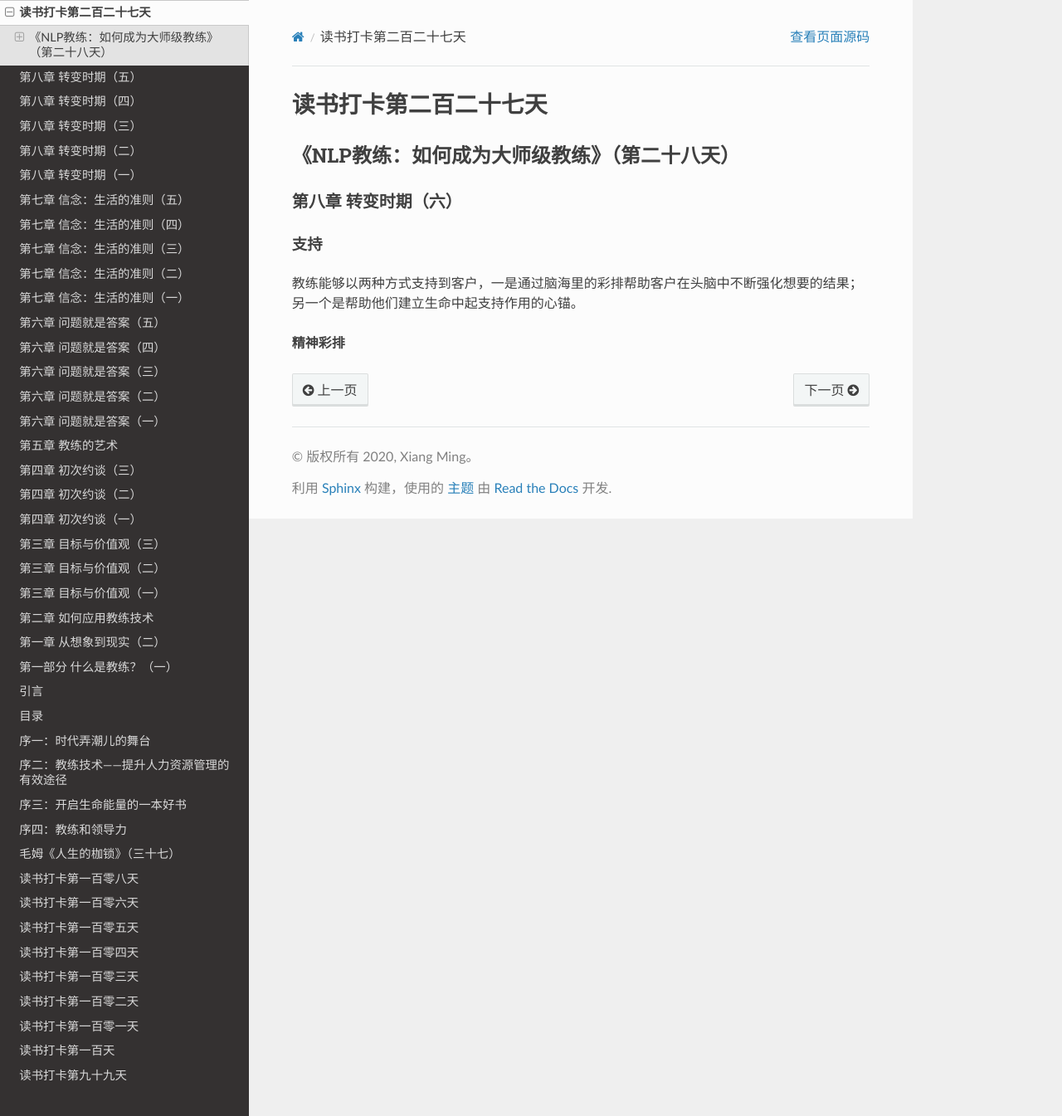
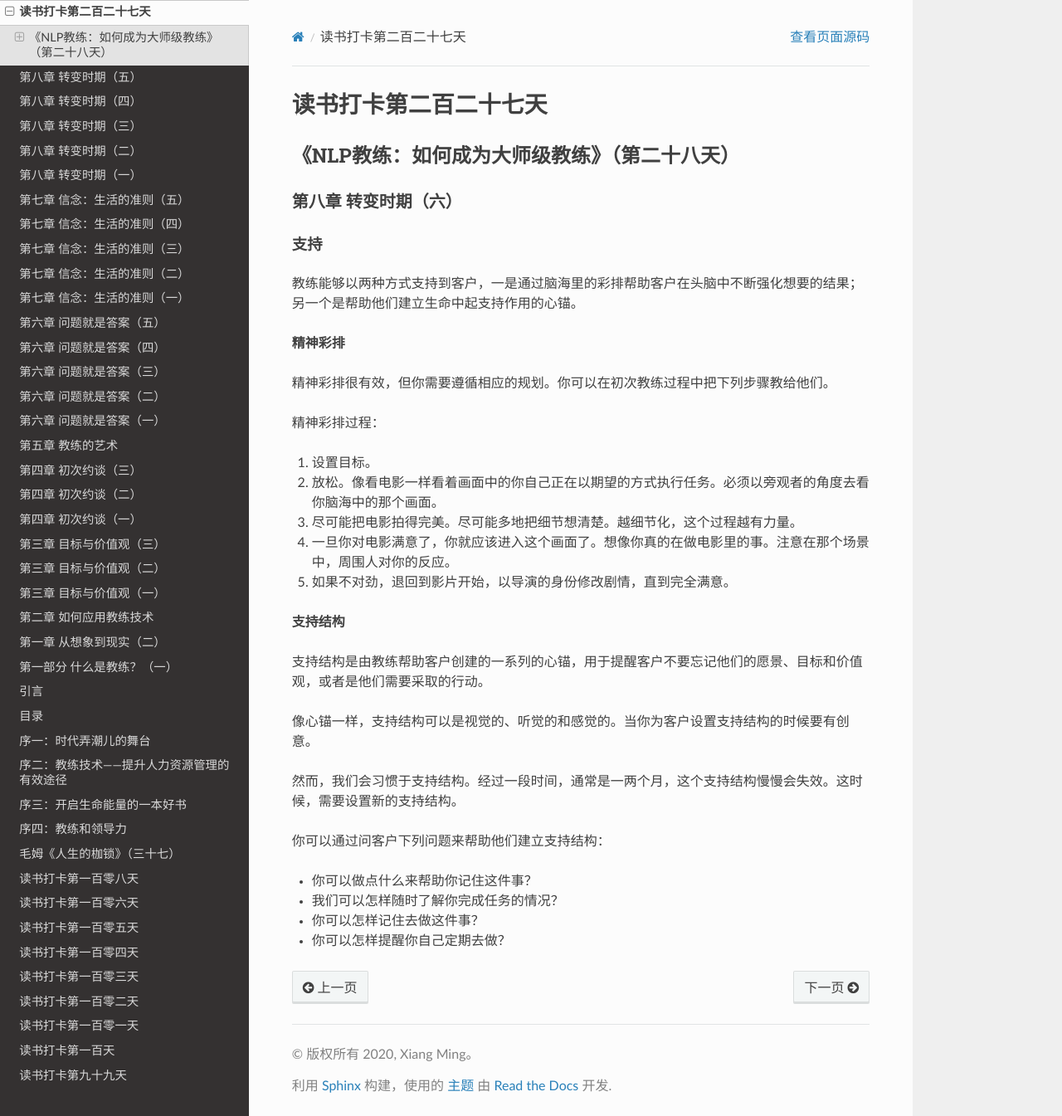
Before and after one commit to xiangming1975/reading, a Sphinx documentation site: the page built from source/2021-03-09.md, in a window 1280 px wide and 1345 px high. Shown: the whole window at 83% size. Built offline with Sphinx 7.4.7 and the Read the Docs theme 2.0.0, drawn with Linux system fonts in a browser that asks for light colours.

```diff
--- a/source/2021-03-09.md
+++ b/source/2021-03-09.md
@@ -11,3 +11,26 @@
 教练能够以两种方式支持到客户，一是通过脑海里的彩排帮助客户在头脑中不断强化想要的结果；另一个是帮助他们建立生命中起支持作用的心锚。
 
 **精神彩排**
+
+精神彩排很有效，但你需要遵循相应的规划。你可以在初次教练过程中把下列步骤教给他们。
+
+精神彩排过程：
+1. 设置目标。
+2. 放松。像看电影一样看着画面中的你自己正在以期望的方式执行任务。必须以旁观者的角度去看你脑海中的那个画面。
+3. 尽可能把电影拍得完美。尽可能多地把细节想清楚。越细节化，这个过程越有力量。
+4. 一旦你对电影满意了，你就应该进入这个画面了。想像你真的在做电影里的事。注意在那个场景中，周围人对你的反应。
+5. 如果不对劲，退回到影片开始，以导演的身份修改剧情，直到完全满意。
+
+**支持结构**
+
+支持结构是由教练帮助客户创建的一系列的心锚，用于提醒客户不要忘记他们的愿景、目标和价值观，或者是他们需要采取的行动。
+
+像心锚一样，支持结构可以是视觉的、听觉的和感觉的。当你为客户设置支持结构的时候要有创意。
+
+然而，我们会习惯于支持结构。经过一段时间，通常是一两个月，这个支持结构慢慢会失效。这时候，需要设置新的支持结构。
+
+你可以通过问客户下列问题来帮助他们建立支持结构：
+* 你可以做点什么来帮助你记住这件事？
+* 我们可以怎样随时了解你完成任务的情况？
+* 你可以怎样记住去做这件事？
+* 你可以怎样提醒你自己定期去做？
```
Also changed, not shown: source/2021-03-10.md (added, +53 -0 lines), source/2021-03-11.md (added, +15 -0 lines), source/2021-03-12.md (added, +43 -0 lines).
